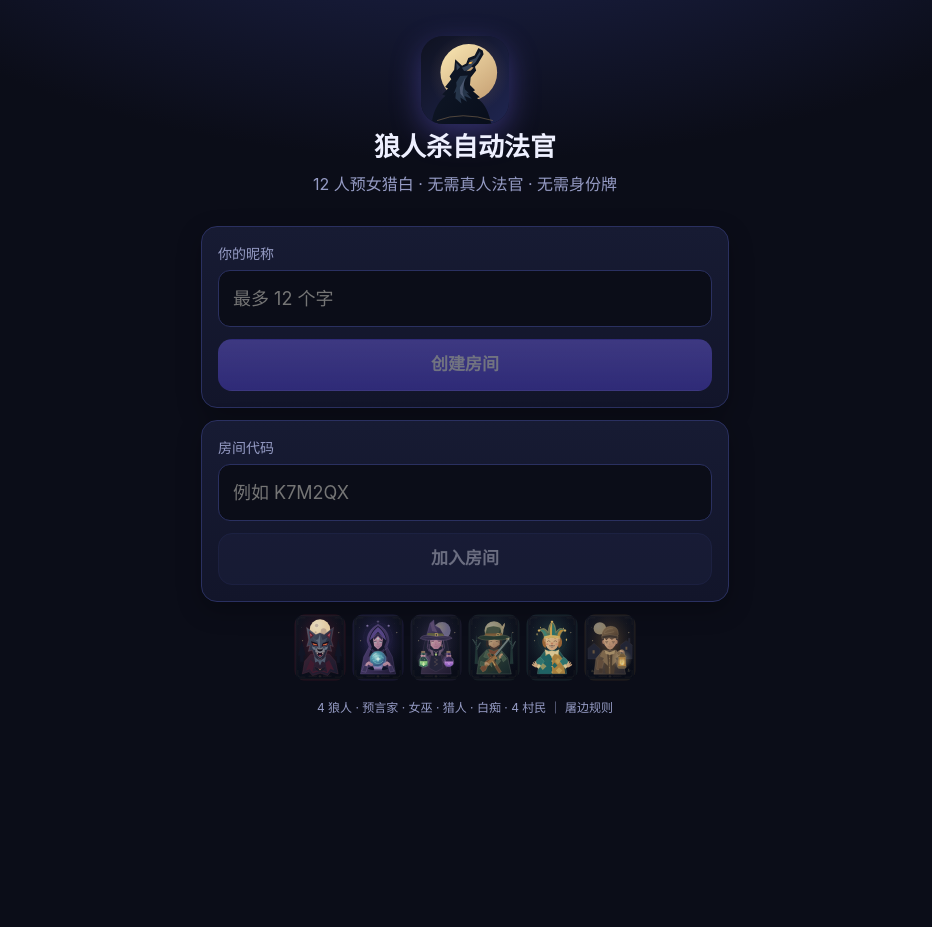
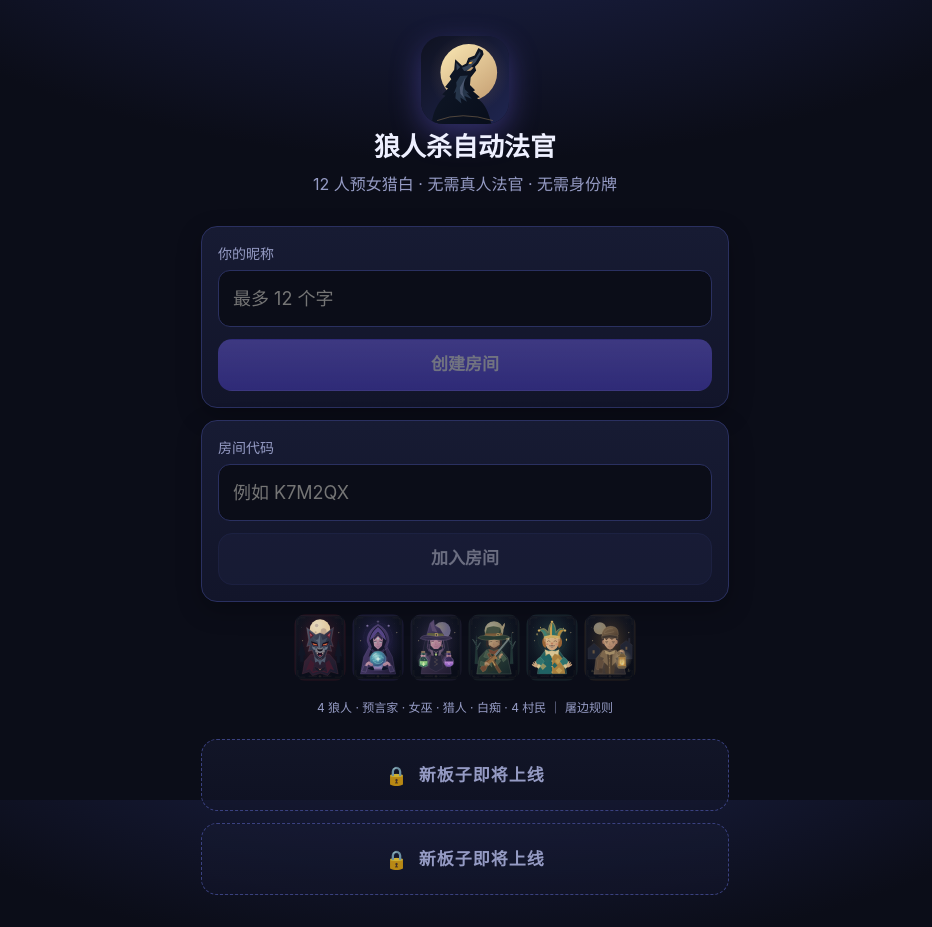
Before and after one commit to 6VSOFT/LRSV2, a React (Vite) app: page / in a window 1280 px wide. Shown: the whole page, without its empty margins (175-1107 px from the left). Before the commit the page ends 800 px from the top, so only its background shows below. Built offline with nearby package versions, Linux system fonts and the light colour scheme.

Commit message:
首页新增两个「新板子即将上线」占位格子
Co-Authored-By: Claude Opus 5.5 <noreply@anthropic.com>

```diff
--- a/src/App.tsx
+++ b/src/App.tsx
@@ -81,6 +81,12 @@ function Home() {
         {(['werewolf', 'seer', 'witch', 'hunter', 'idiot', 'villager'] as const).map((r) => <RoleImage key={r} role={r} size={52} />)}
       </section>
       <p className="tiny muted center">4 狼人 · 预言家 · 女巫 · 猎人 · 白痴 · 4 村民 ｜ 屠边规则</p>
+      {[0, 1].map((i) => (
+        <section key={i} className="card coming-soon" aria-disabled="true">
+          <span className="coming-icon">🔒</span>
+          <span>新板子即将上线</span>
+        </section>
+      ))}
     </main>
   );
 }
--- a/src/styles.css
+++ b/src/styles.css
@@ -62,6 +62,23 @@ p { margin: 6px 0 10px; }
 
 .hero { text-align: center; padding: 24px 0 8px; }
 .hero-icon { border-radius: 22px; box-shadow: 0 10px 30px rgba(124, 108, 255, 0.35); }
+.coming-soon {
+  display: flex;
+  align-items: center;
+  justify-content: center;
+  gap: 10px;
+  min-height: 72px;
+  border-style: dashed;
+  border-color: #3a4180;
+  color: var(--muted);
+  font-size: 17px;
+  font-weight: 600;
+  letter-spacing: 1px;
+  background: linear-gradient(180deg, rgba(23, 27, 51, 0.6) 0%, rgba(18, 21, 42, 0.6) 100%);
+  box-shadow: none;
+  user-select: none;
+}
+.coming-icon { font-size: 18px; opacity: 0.8; }
 .roles-strip { display: flex; justify-content: center; gap: 6px; flex-wrap: wrap; opacity: 0.9; }
 
 .topbar {
```
